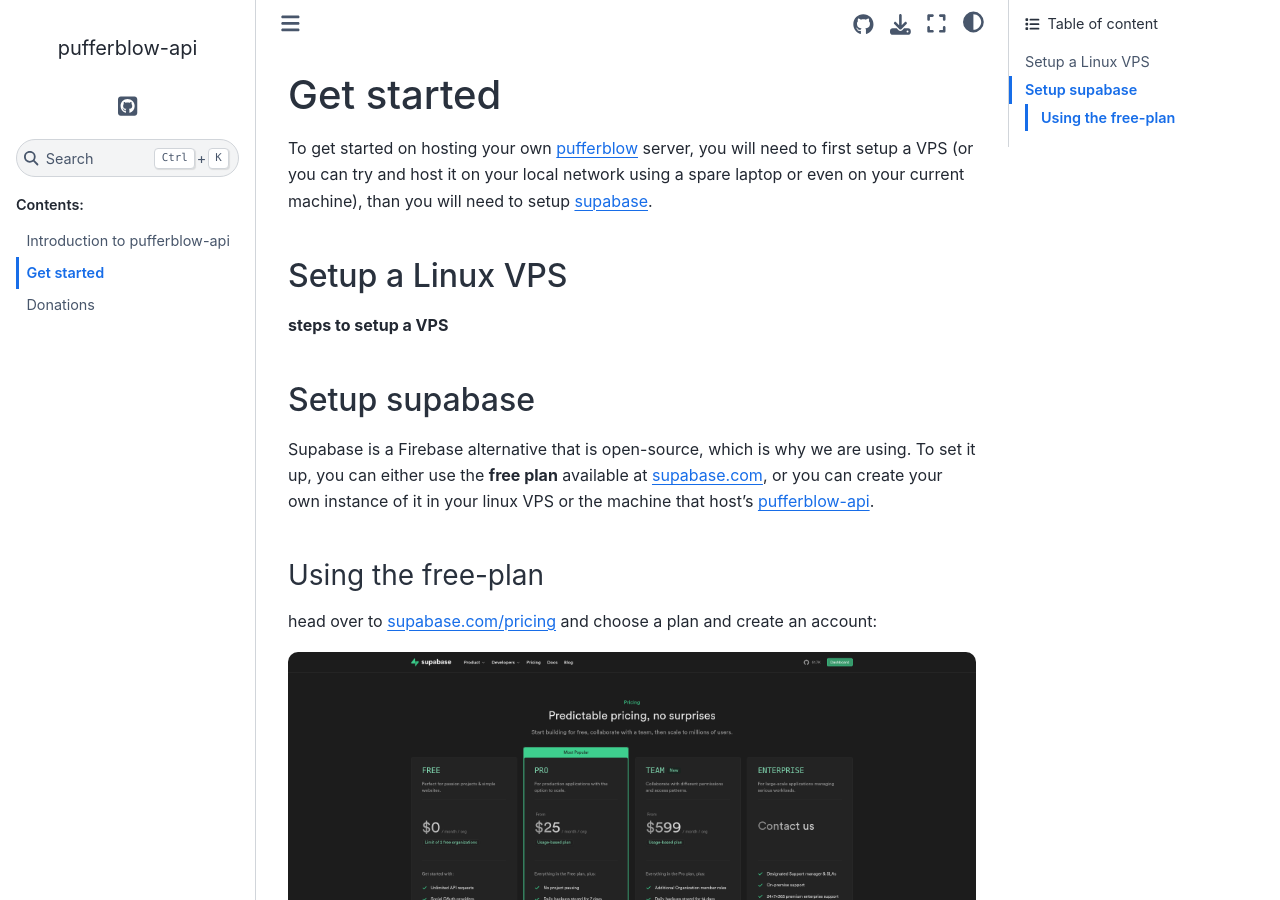
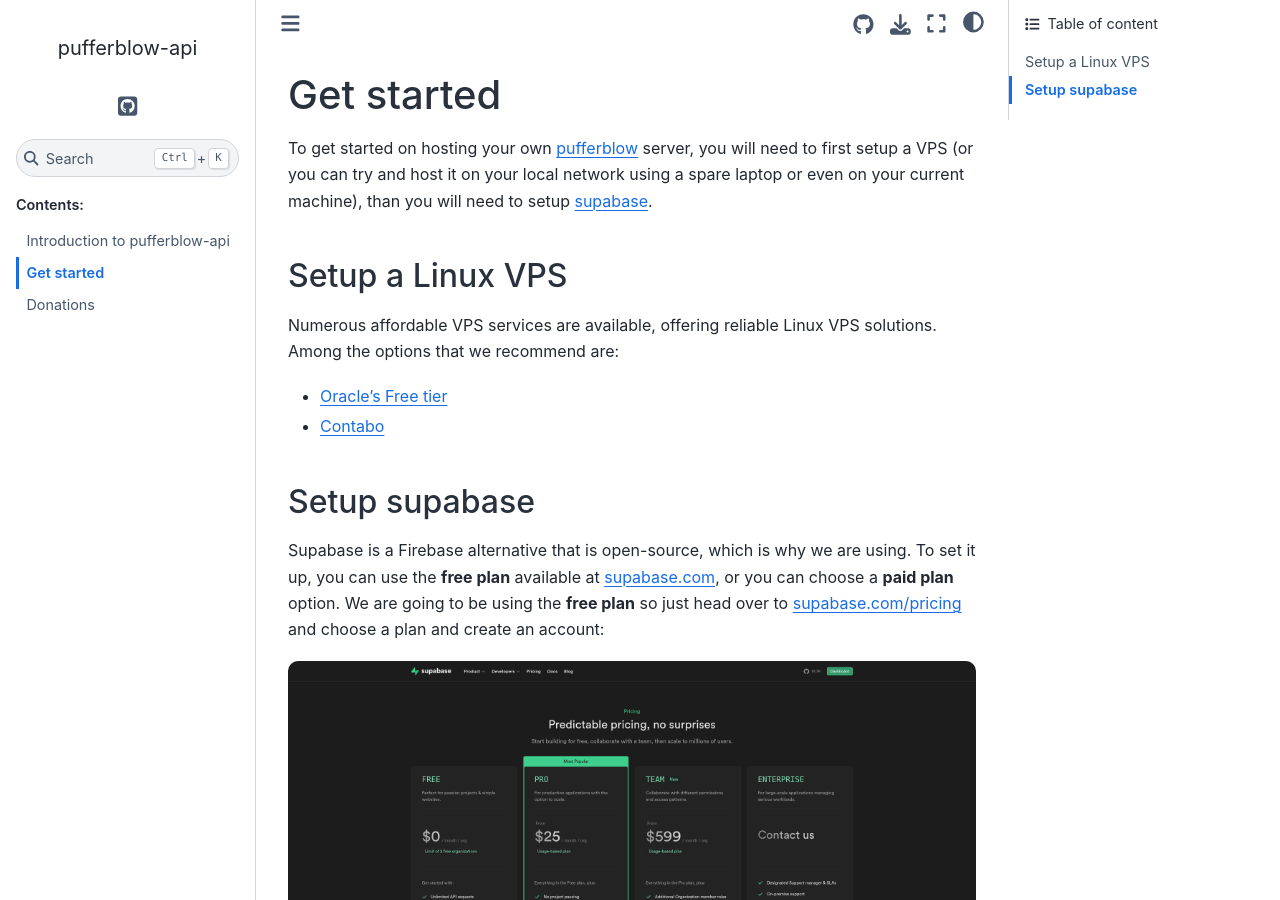
Before and after one commit to PufferBlow/pufferblow, a Sphinx documentation site: the page built from docs/get_started.rst, in a window 1280 px wide and 900 px high. Built offline with Sphinx 7.4.7 and the Sphinx Book theme 1.1.4, drawn with Linux system fonts in a browser that asks for light colours; some of the changed text lies outside the part shown.

Commit message:
Update get_started.rst

```diff
--- a/docs/get_started.rst
+++ b/docs/get_started.rst
@@ -8,18 +8,17 @@
 Setup a Linux VPS
 =================
 
-**steps to setup a VPS**
+Numerous affordable VPS services are available, offering reliable Linux VPS solutions. Among the options that we recommend are:
+
+* `Oracle's Free tier <https://www.oracle.com/cloud/free>`_
+* `Contabo <https://contabo.com/en/>`_
 
 Setup supabase
 ==============
 
 Supabase is a Firebase alternative that is open-source, which is why we are using.
-To set it up, you can either use the **free plan** available at `supabase.com <https://supabase.com>`__, or you can create your own instance of it in your linux VPS or the machine that host's `pufferblow-api <https://github.com/PufferBlow/pufferblow-api>`__.
-
-Using the free-plan
--------------------
-
-head over to `supabase.com/pricing <https://supabase.com/pricing>`__ and choose a plan and create an account:
+To set it up, you can use the **free plan** available at `supabase.com <https://supabase.com>`__, or you can choose a **paid plan** option.
+We are going to be using the **free plan** so just head over to `supabase.com/pricing <https://supabase.com/pricing>`__ and choose a plan and create an account:
 
 .. image:: ./_static/images/supabase-pricing.png
     :class: image-style
@@ -42,4 +41,4 @@
     :class: image-style
     :alt: Supabase project's database connection info
 
-make sure to save them in a text file because we're going to need them when setting up `pufferblow-api <https://github.com/PufferBlow/pufferblow-api>`__
+make sure to save them in a text file because we're going to need them when setting up `pufferblow <https://github.com/PufferBlow/pufferblow>`__
```
